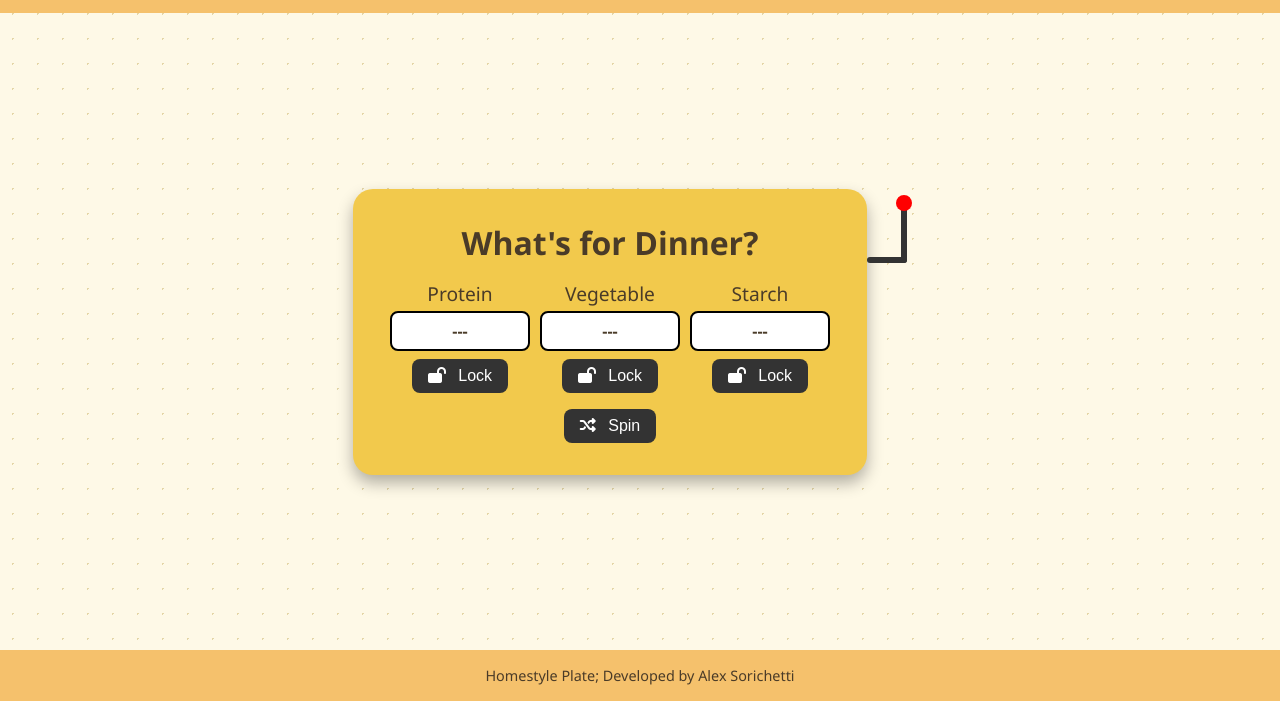
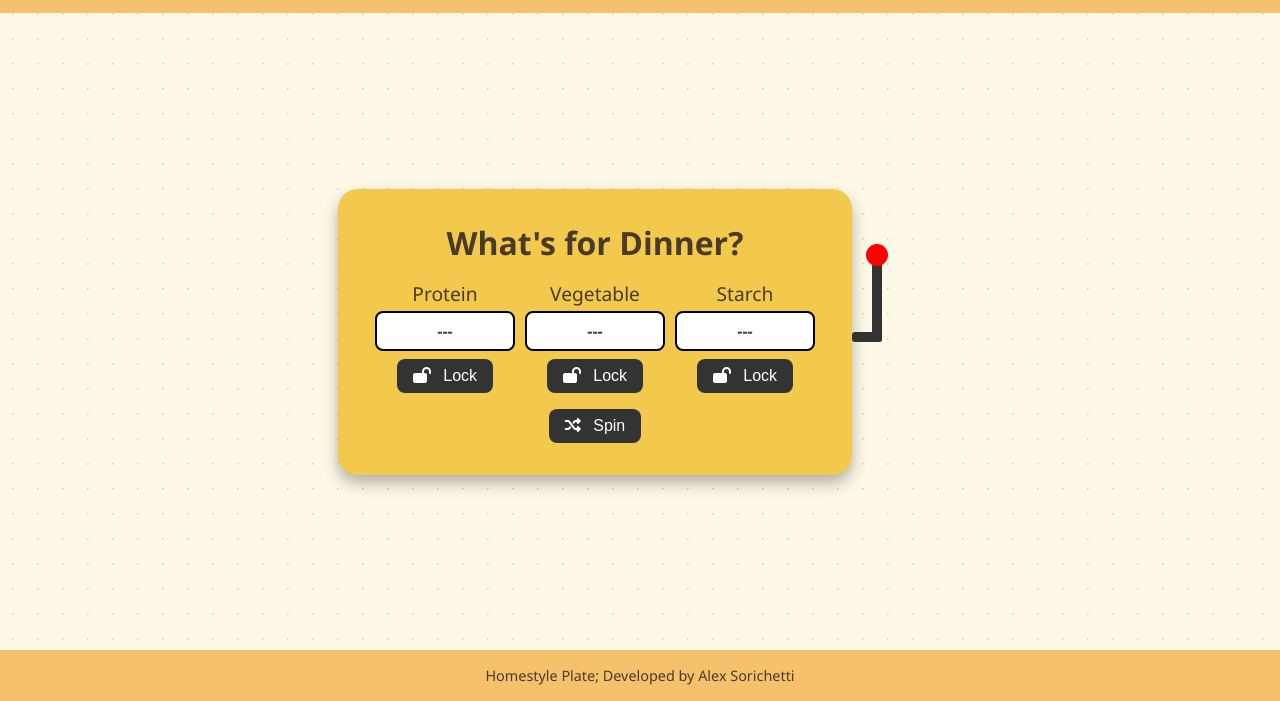
Before and after one commit to asorichetti/HomestylePlate, a plain HTML site: page Frontend/MealSlotMachine/index.html in a window 1280 px wide. Shown: the part 99-800 px from the top of the page. Drawn offline with Linux system fonts and the light colour scheme.

Commit message:
Minor Styling Change
Made a minor change to make the slot machine pull
bar feel more authentic to a the size of the
machine itself

```diff
--- a/Frontend/MealSlotMachine/style.css
+++ b/Frontend/MealSlotMachine/style.css
@@ -129,8 +129,8 @@ button i {
 .lever-container {
   cursor: pointer;
   position: relative;
-  height: 150px;
-  width: 60px;
+  height: 0px;
+  width: 90px;
 }
 
 .lever-arm {
@@ -147,30 +147,30 @@ button i {
 }
 
 .lever-horizontal {
-  width: 40px;
-  height: 6px;
+  width: 30px;
+  height: 10px;
   background: #333;
   border-radius: 3px;
 }
 
 .lever-vertical {
-  width: 6px;
-  height: 60px;
+  width: 10px;
+  height: 90px;
   background: #333;
   position: absolute;
-  left: 34px;
+  left: 20px;
   top: 0px;
   border-radius: 3px;
 }
 
 .lever-ball {
-  width: 16px;
-  height: 16px;
+  width: 22px;
+  height: 22px;
   background: red;
   border-radius: 50%;
   position: absolute;
   bottom: -8px;
-  left: -5px;
+  left: -6px;
 }
 
 .strip {
```
